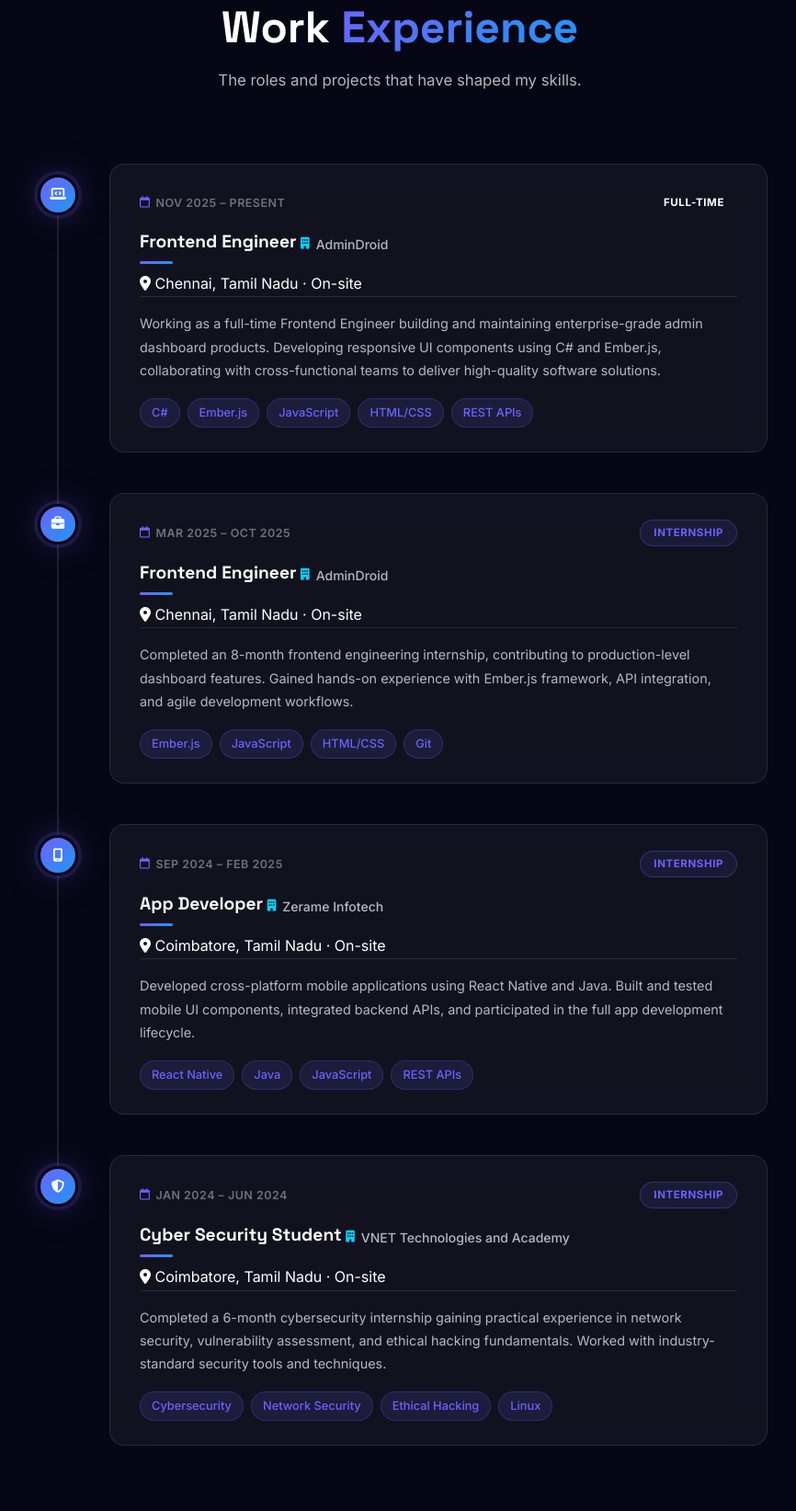
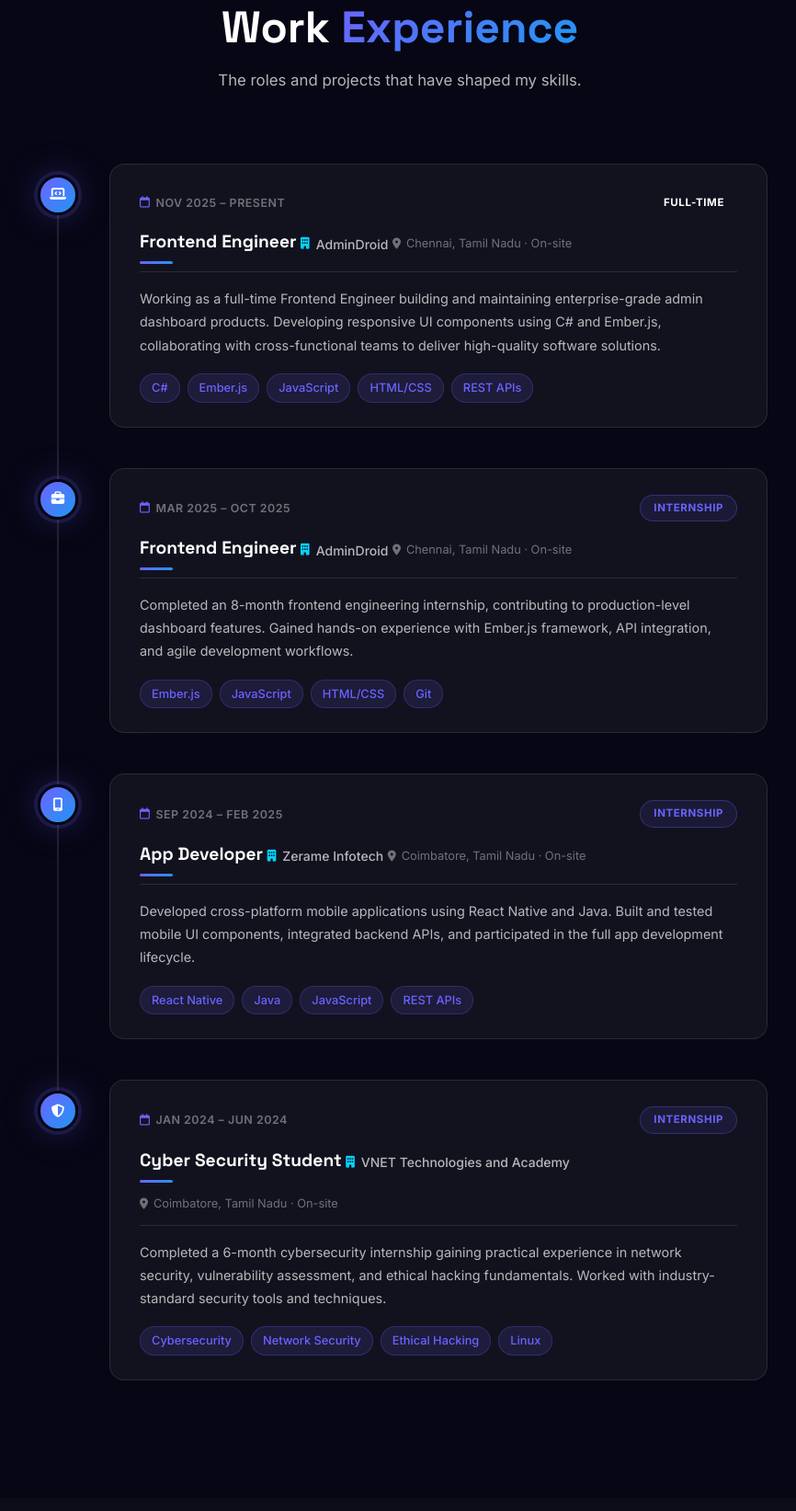
Before and after one commit to ArunkumarAk13/My-portfolio, a PHP site: page / in a window 1280 px wide. Shown: the part 2520-4163 px from the top of the page at 92% size, without its empty margins (205-1071 px from the left). Run offline with PHP 8.4, Linux system fonts and the light colour scheme.

Commit message:
update main styles

```diff
--- a/public/css/main.css
+++ b/public/css/main.css
@@ -1075,6 +1075,18 @@ p  { color: var(--text-secondary); }
   color: var(--accent-2);
   font-size: .8rem;
 }
+.exp-location {
+  display: inline-flex;
+  align-items: center;
+  gap: 6px;
+  font-size: .8rem;
+  color: var(--text-muted);
+  margin-bottom: 12px;
+}
+.exp-location i {
+  color: var(--accent-1);
+  font-size: .75rem;
+}
 
 /* Description */
 .exp-desc {
@@ -1592,6 +1604,17 @@ p  { color: var(--text-secondary); }
   color: var(--text-muted);
   font-weight: 500;
 }
+.edu-split-location {
+  display: inline-flex;
+  align-items: center;
+  gap: 5px;
+  font-size: .78rem;
+  color: var(--text-muted);
+}
+.edu-split-location i {
+  color: var(--accent-1);
+  font-size: .72rem;
+}
 
 .edu-split-title {
   font-size: 1.1rem;
```
